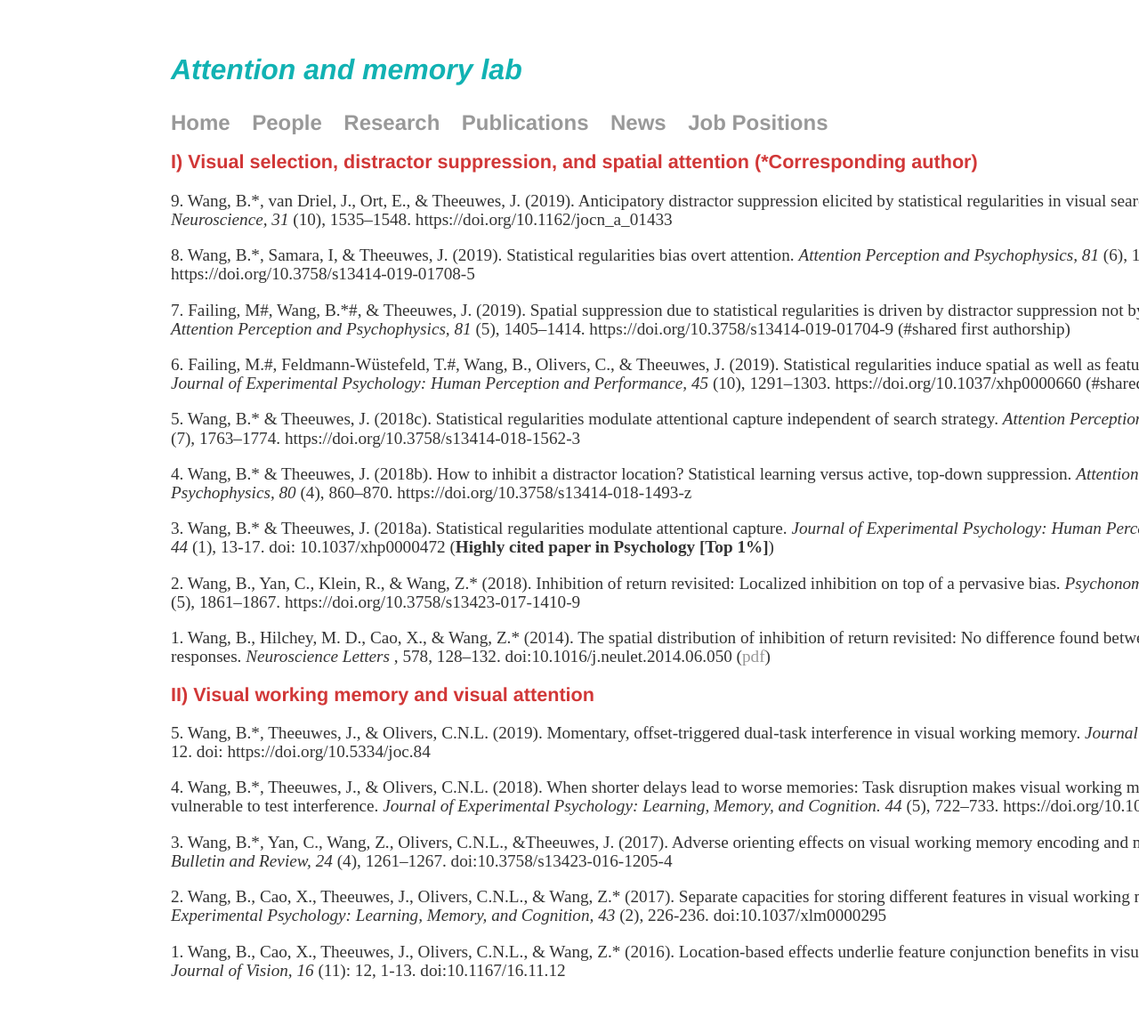
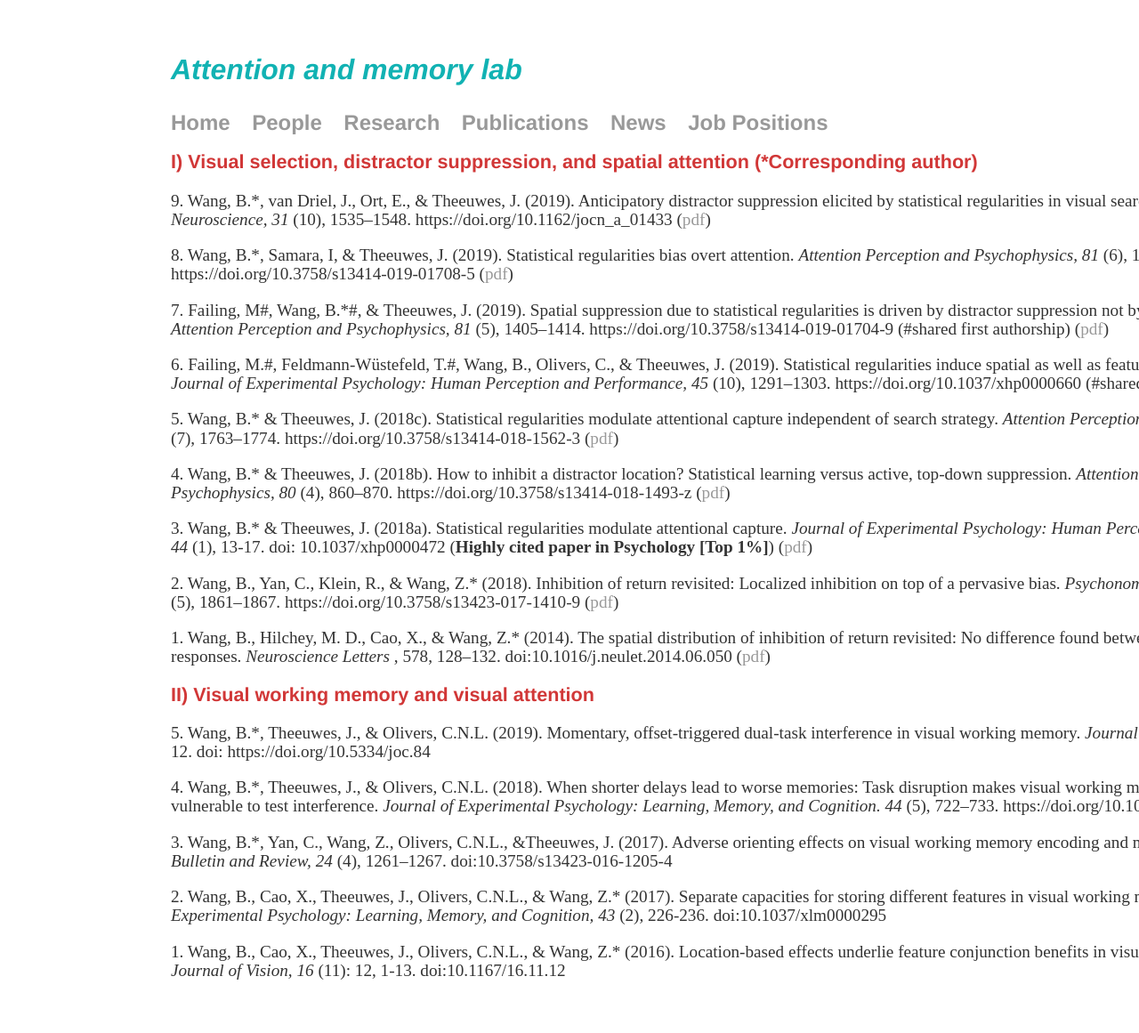
Before and after one commit to wangbenchi/wangbenchi.github.io, a Jekyll site: the page built from publications/index.html, in a window 1280 px wide. Shown: the whole page at 89% size. Built offline with Jekyll 4.4.1, drawn with Linux system fonts in a browser that asks for light colours.

Commit message:
Update index.html

```diff
--- a/publications/index.html
+++ b/publications/index.html
@@ -7,33 +7,35 @@ title: Publications
     	<p>9. Wang, B.*, van Driel, J., Ort, E., & Theeuwes, J. (2019). Anticipatory distractor suppression
             elicited by statistical regularities in visual search.
             <i>Journal of Cognitive Neuroscience, 31</i>
-            (10), 1535–1548. https://doi.org/10.1162/jocn_a_01433
+            (10), 1535–1548. https://doi.org/10.1162/jocn_a_01433  (<a href="http://xlx.zjnu.edu.cn/_upload/article/files/a5/3c/be355ced4e1c8d9e1cd4baf6d3bb/7e31b64c-4ce6-4601-b1b5-dbe6358a4639.pdf">pdf</a>)
         <p>8. Wang, B.*, Samara, I, & Theeuwes, J. (2019). Statistical regularities bias overt attention.
             <i>Attention Perception and Psychophysics, 81</i>
             (6), 1813–1821. https://doi.org/10.3758/s13414-019-01708-5
+         (<a href="http://xlx.zjnu.edu.cn/_upload/article/files/a5/3c/be355ced4e1c8d9e1cd4baf6d3bb/7e31b64c-4ce6-4601-b1b5-dbe6358a4639.pdf">pdf</a>)
         <p>7. Failing, M#, Wang, B.*#, & Theeuwes, J. (2019). Spatial suppression due to statistical regularities
             is driven by distractor suppression not by target activation.
             <i>Attention Perception and Psychophysics, 81</i>
             (5), 1405–1414. https://doi.org/10.3758/s13414-019-01704-9 (#shared first authorship)
+         (<a href="http://xlx.zjnu.edu.cn/_upload/article/files/a5/3c/be355ced4e1c8d9e1cd4baf6d3bb/7e31b64c-4ce6-4601-b1b5-dbe6358a4639.pdf">pdf</a>)
         <p>6. Failing, M.#, Feldmann-Wüstefeld, T.#, Wang, B., Olivers, C., & Theeuwes, J. (2019). Statistical
             regularities induce spatial as well as feature-specific suppression.
             <i>Journal of Experimental Psychology: Human Perception and Performance, 45</i>
-            (10), 1291–1303. https://doi.org/10.1037/xhp0000660 (#shared first authorship).</p>
+            (10), 1291–1303. https://doi.org/10.1037/xhp0000660 (#shared first authorship).  (<a href="http://xlx.zjnu.edu.cn/_upload/article/files/a5/3c/be355ced4e1c8d9e1cd4baf6d3bb/7e31b64c-4ce6-4601-b1b5-dbe6358a4639.pdf">pdf</a>)</p>
         <p>5. Wang, B.* & Theeuwes, J. (2018c). Statistical regularities modulate attentional capture independent
             of search strategy.
             <i>Attention Perception and Psychophysics, 80</i>
-                (7), 1763–1774. https://doi.org/10.3758/s13414-018-1562-3</p>
+                (7), 1763–1774. https://doi.org/10.3758/s13414-018-1562-3  (<a href="http://xlx.zjnu.edu.cn/_upload/article/files/a5/3c/be355ced4e1c8d9e1cd4baf6d3bb/7e31b64c-4ce6-4601-b1b5-dbe6358a4639.pdf">pdf</a>)</p>
         <p>4. Wang, B.* & Theeuwes, J. (2018b). How to inhibit a distractor location? Statistical learning versus
             active, top-down suppression.
             <i>Attention Perception and Psychophysics, 80</i>
-            (4), 860–870. https://doi.org/10.3758/s13414-018-1493-z</p>
+            (4), 860–870. https://doi.org/10.3758/s13414-018-1493-z  (<a href="http://xlx.zjnu.edu.cn/_upload/article/files/a5/3c/be355ced4e1c8d9e1cd4baf6d3bb/7e31b64c-4ce6-4601-b1b5-dbe6358a4639.pdf">pdf</a>)</p>
         <p>3. Wang, B.* & Theeuwes, J. (2018a). Statistical regularities modulate attentional capture.
             <i>Journal of Experimental Psychology: Human Perception and Performance, 44</i>
-            (1), 13-17. doi: 10.1037/xhp0000472 (<b>Highly cited paper in Psychology [Top 1%]</b>)</p>
+            (1), 13-17. doi: 10.1037/xhp0000472 (<b>Highly cited paper in Psychology [Top 1%]</b>)  (<a href="http://xlx.zjnu.edu.cn/_upload/article/files/a5/3c/be355ced4e1c8d9e1cd4baf6d3bb/7e31b64c-4ce6-4601-b1b5-dbe6358a4639.pdf">pdf</a>)</p>
         <p>2. Wang, B., Yan, C., Klein, R., & Wang, Z.* (2018). Inhibition of return revisited: Localized
             inhibition on top of a pervasive bias.
             <i>Psychonomic Bulletin and Review, 25</i>
-            (5), 1861–1867. https://doi.org/10.3758/s13423-017-1410-9</p>
+            (5), 1861–1867. https://doi.org/10.3758/s13423-017-1410-9  (<a href="http://xlx.zjnu.edu.cn/_upload/article/files/a5/3c/be355ced4e1c8d9e1cd4baf6d3bb/7e31b64c-4ce6-4601-b1b5-dbe6358a4639.pdf">pdf</a>)</p>
         <p>1. Wang, B., Hilchey, M. D., Cao, X., & Wang, Z.* (2014). The spatial distribution of inhibition
             of return revisited: No difference found between manual and saccadic responses.
             <i>Neuroscience Letters</i>
```
